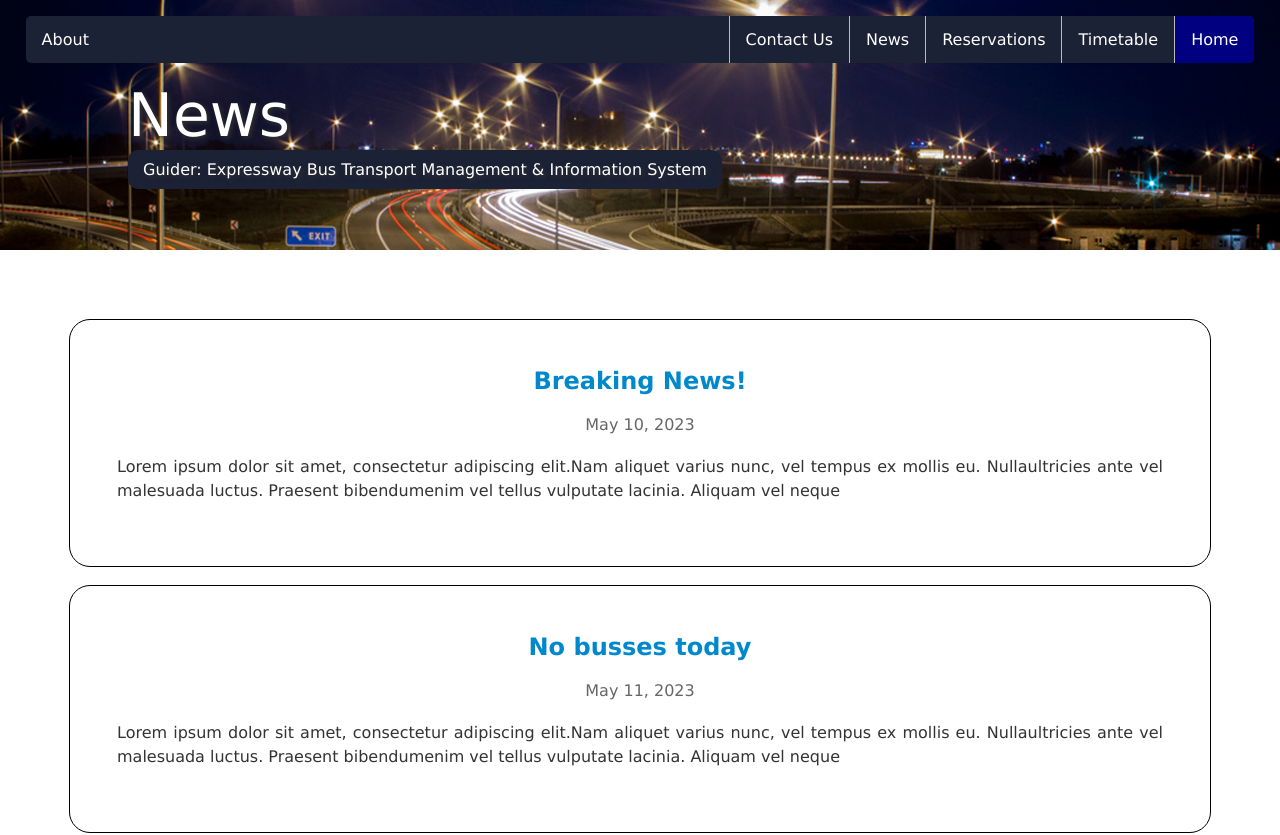
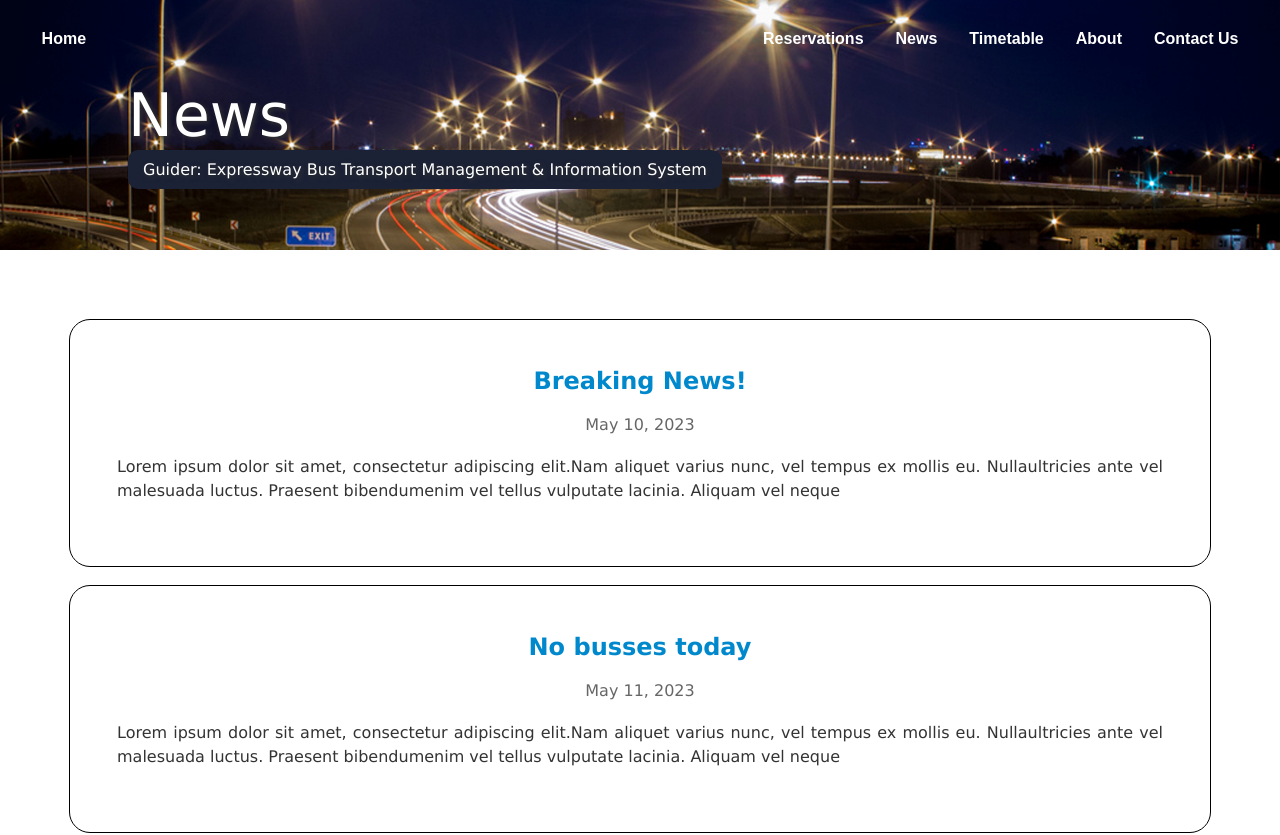
Before and after one commit to Guider-Bus-Reservation-System/Frontend, a React (Create React App) app: page /news in a window 1280 px wide. Shown: the top 835 px of the page. Built offline with nearby package versions, Linux system fonts and the light colour scheme.

Commit message:
Correct Nav Bar
1. Correct nav bar item order
2. Changed the Nav bar font face font weight styles transition CSS

```diff
--- a/src/components/common/navbar.jsx
+++ b/src/components/common/navbar.jsx
@@ -8,28 +8,34 @@ const Navbar = () => {
 		<React.Fragment>
 			<div className="navbar">
 				<div className="navbar-links">
+					 {/*navigation bar item 6*/}
+					 <div className="navbar-links-item">
+						<Link to="/contact">Contact Us</Link>
+					</div>
+
+					{/*navigation bar item 5*/}
 					<div className="navbar-links-item">
-						<Link to="/" className="active">
-							Home
-						</Link>
+						<Link to="/about">About</Link>
 					</div>
+
+					{/*navigation bar item 4*/}
 					<div className="navbar-links-item">
 						<Link to="/timetable">Timetable</Link>
 					</div>
+					{/*navigation bar item 3*/}
+					<div className="navbar-links-item">
+						<Link to="/news">News</Link>
+					</div>
+					{/*navigation bar item 2*/}
 					<div className="navbar-links-item">
 						<Link to="/reservations">Reservations</Link>
 					</div>
-					<div className="navbar-links-item">
-						<Link to="/news">News</Link>
-					</div>
-					<div className="navbar-links-item">
-						<Link to="/contact">Contact Us</Link>
-					</div>
-					<div
-						className="navbar-links-item"
+
+					{/*navigation bar item 1*/}
+					<div className="navbar-links-item"
 						style={{ float: "left" }}
 					>
-						<Link to="/about">About</Link>
+						<Link to="/" className="active">Home</Link>
 					</div>
 				</div>
 			</div>
--- a/src/components/common/styles/navbar.css
+++ b/src/components/common/styles/navbar.css
@@ -1,5 +1,4 @@
 .navbar-links {
-	background: #1c2236;
 	list-style-type: none;
 	margin: 0;
 	padding: 0;
@@ -9,7 +8,6 @@
 
 .navbar-links-item {
 	float: right;
-	border-left: 1px solid #bbb;
 }
 
 .navbar-links-item:last-child {
@@ -17,17 +15,23 @@
 }
 
 .navbar-links-item a {
+	font-family: 'Josefin Sans',sans-serif;
 	display: block;
 	color: white;
+	font-weight: bold;
 	text-align: center;
 	padding: 14px 16px;
 	text-decoration: none;
 }
-
-.navbar-links-item a:hover:not(.active) {
-	background-color: #111;
+.navbar-links-item :hover{
+	color:linear-gradient(to bottom left, #006ebe, #62b7df);
+	color:	#006ebe;
+	transition: 4s;
 }
+/*.navbar-links-item a:hover:not(.active) {
+	color: #111;
+}*/
 
 .navbar-links-item .active {
-	background-color: #000080;
+	background-color: transparent;
 }
```
Also changed, not shown: 1 other file (tests, documents, lock files or other folders).
